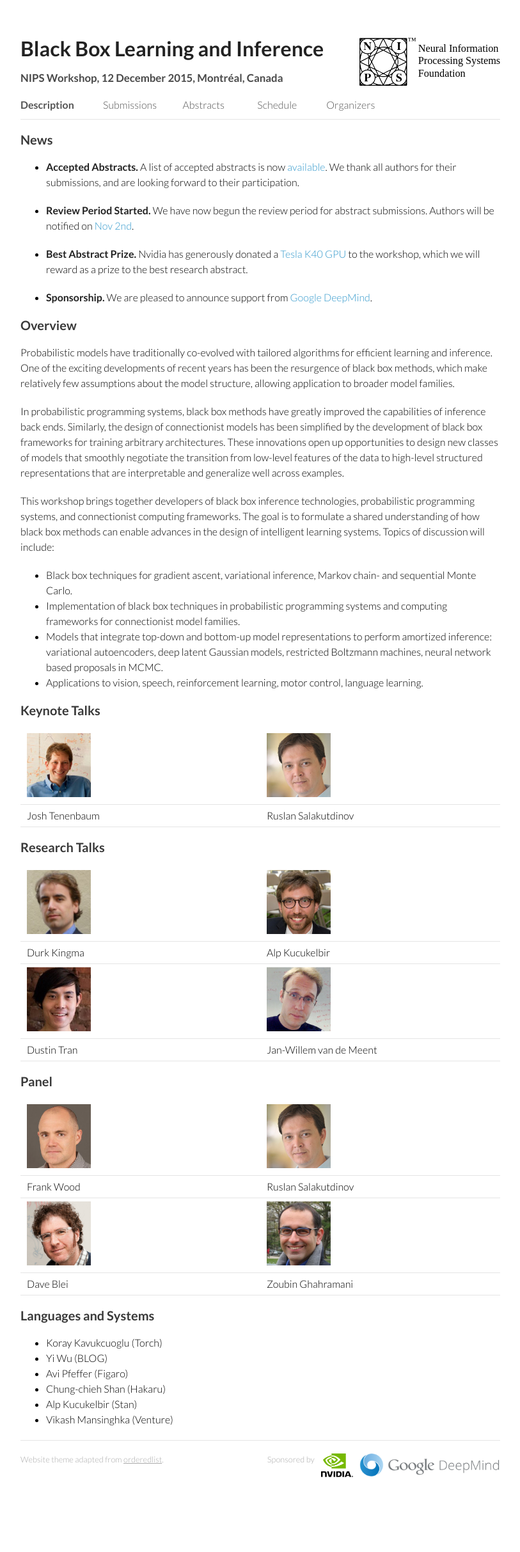
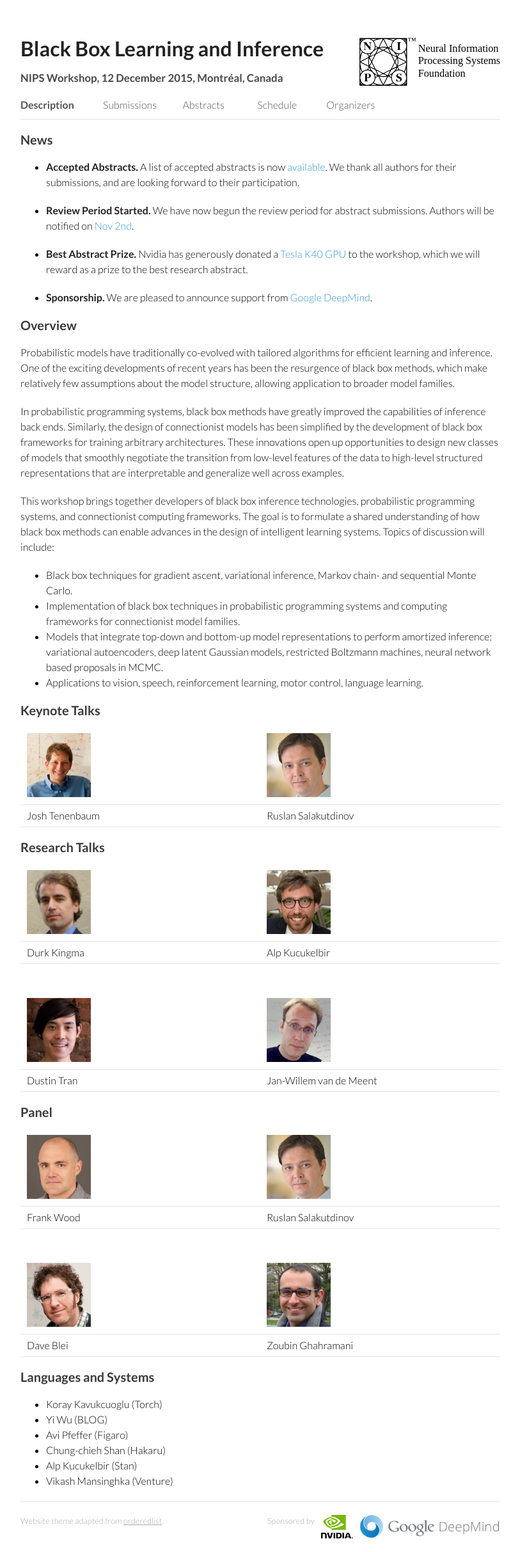
Before and after one commit to blackboxworkshop/blackboxworkshop.github.io, a Jekyll site: the page built from index.md, in a window 1280 px wide. Shown: the whole page at 64% size, without its empty margins (233-1046 px from the left). Built offline with Jekyll 4.4.1, drawn with Linux system fonts in a browser that asks for light colours; Markdown is read by kramdown in place of the engine named in the settings; before the commit the page ends 2330 px from its top, so only the background shows below that.

Commit message:
Update index.md

```diff
--- a/index.md
+++ b/index.md
@@ -49,8 +49,8 @@ This workshop brings together developers of black box inference technologies, pr
 <td>Alp Kucukelbir</td>
 </tr>
 <tr>
-<td width="50%"><img src="{{site.baseurl}}/images/tran.jpg" width="100px" align="bottom"></td>
-<td width="50%"><img src="{{site.baseurl}}/images/vdm.jpg" width="100px" align="bottom"></td>
+<td width="50%"><br/><br/><img src="{{site.baseurl}}/images/tran.jpg" width="100px" align="bottom"></td>
+<td width="50%"><br/><br/><img src="{{site.baseurl}}/images/vdm.jpg" width="100px" align="bottom"></td>
 </tr>
 <tr>
 <td>Dustin Tran</td>
@@ -69,8 +69,8 @@ This workshop brings together developers of black box inference technologies, pr
 <td>Ruslan Salakutdinov</td>
 </tr>
 <tr>
-<td width="50%"><img src="{{site.baseurl}}/images/blei.jpg" width="100px" align="bottom"></td>
-<td width="50%"><img src="{{site.baseurl}}/images/ghahramani.jpg" width="100px" align="bottom"></td>
+<td width="50%"><br/><br/><img src="{{site.baseurl}}/images/blei.jpg" width="100px" align="bottom"></td>
+<td width="50%"><br/><br/><img src="{{site.baseurl}}/images/ghahramani.jpg" width="100px" align="bottom"></td>
 </tr>
 <tr>
 <td>Dave Blei</td>
```
